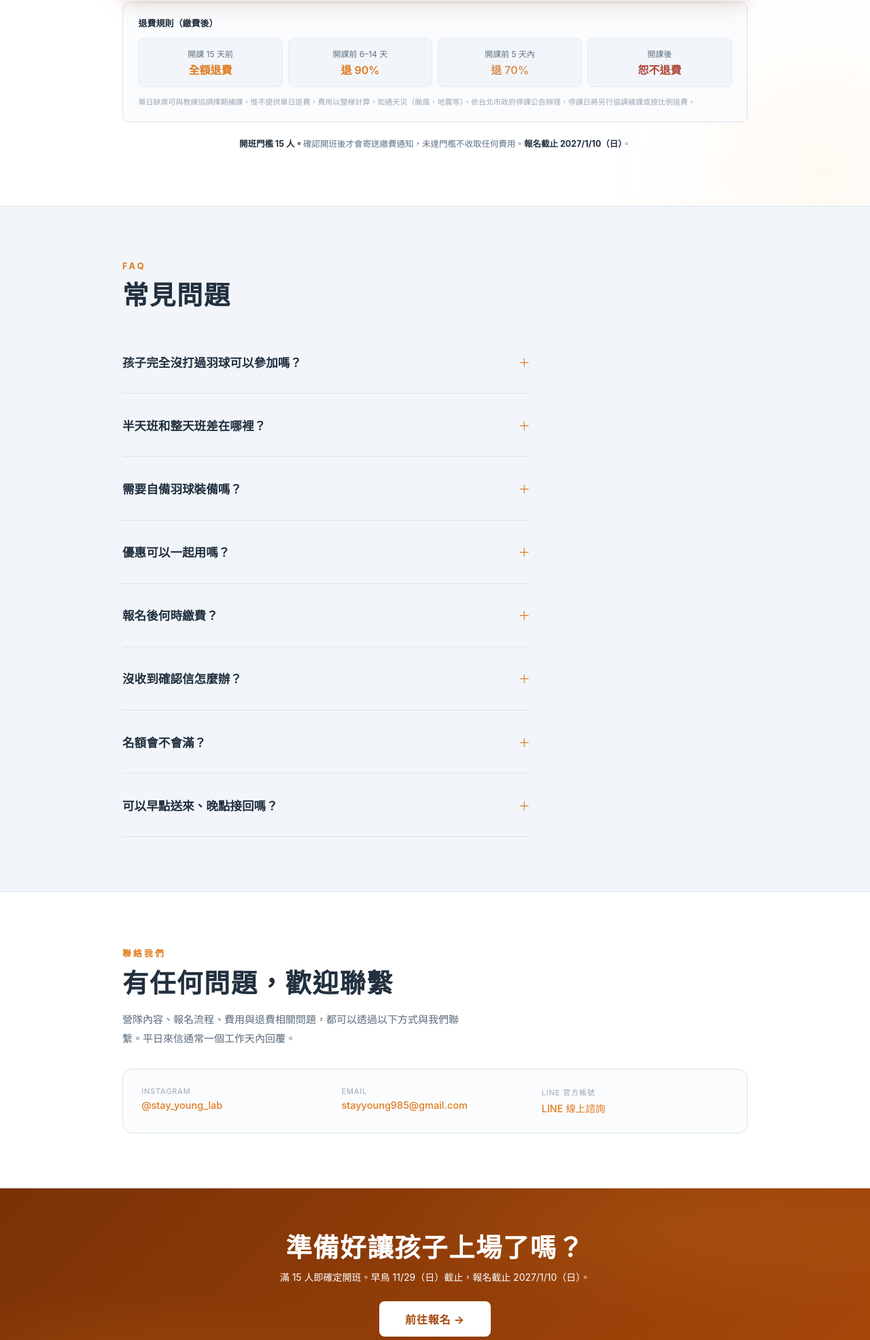
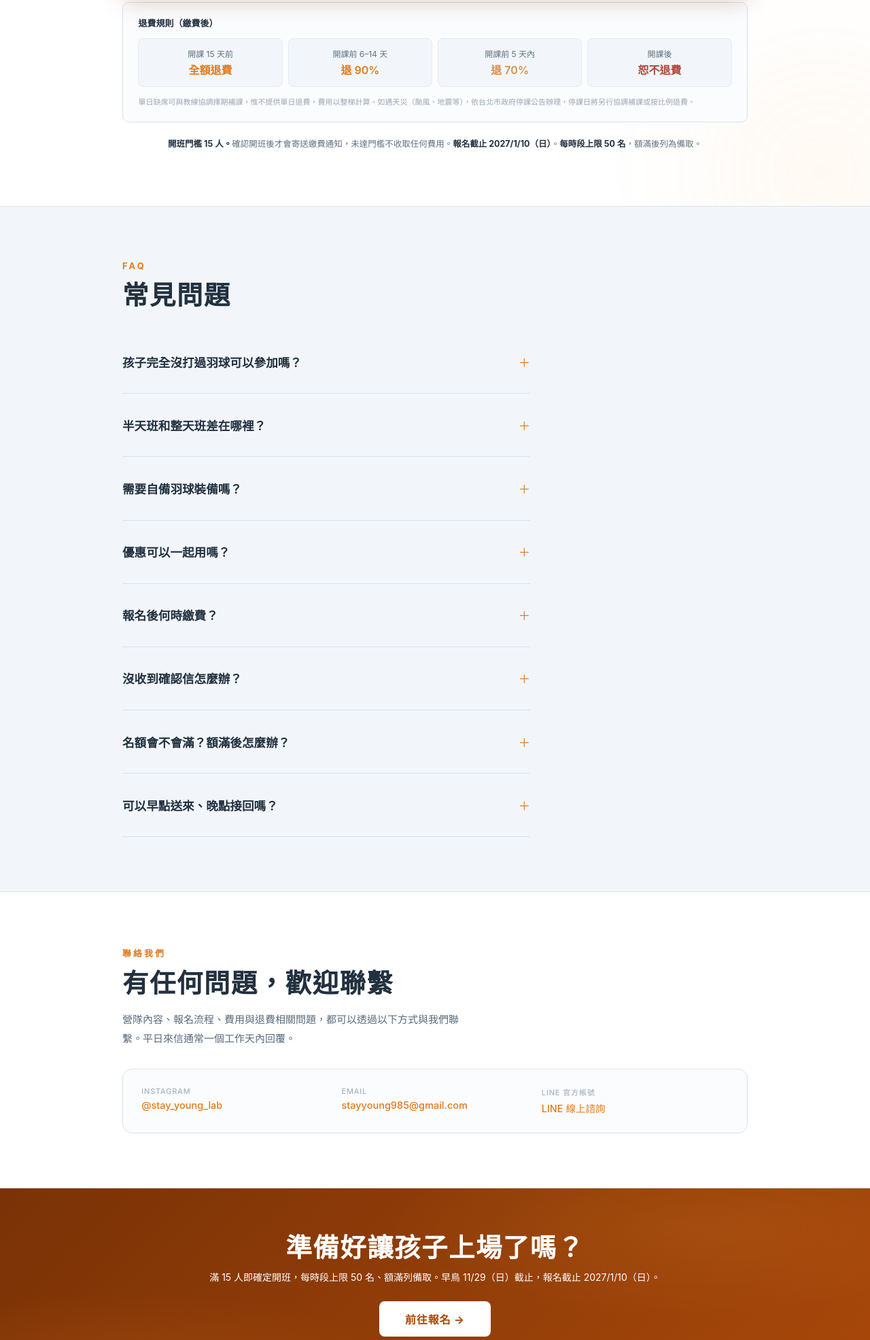
Before and after one commit to Ryan1109-d/badminton-camp, a plain HTML site: page index.html in a window 1280 px wide. Shown: the part 4849-6820 px from the top of the page at 68% size. Drawn offline with Linux system fonts and the light colour scheme.

Commit message:
fix: 前台口徑跟上恢復候補制（Ryan 11/28 核准改前台）
a1f8d0e 把後端改回「每時段上限 50、第 51 人起備取」，但前台還留著
11/23 為了「一律正取」改的文案，兩邊直接矛盾。上午佔用已 42/50，
再 8 位就會真的寄出備取信 → 家長會在同一個報名頁看到「不會列候補」
又收到備取信。這次把前台補齊。

index.html
- term-note 加回「每時段上限 50 名，額滿後列為備取」
- FAQ「名額會不會滿？」→「名額會不會滿？額滿後怎麼辦？」，
  說明上午／下午各 50 位、整天班同時佔兩邊、備取不收費、依序遞補，
  以及另一時段還有名額時可回信改報並直接列為正取
- CTA 加回「每時段上限 50 名、額滿列備取」

signup.html
- fnote 改成備取口徑
- 送出後的 alert：候補那行改用「備取」，並說明信裡會講遞補方式與
  另一時段的名額。原本那段「後端永遠回 false」的保險註解也一併更新

家長看到的字一律「備取」，Sheet 的狀態值維持「候補」（兩者刻意不同）。

gas-backend.js 報名截止後的那句「如有候補需求請直接來信」沒動：
那是 1/24 截止之後才會出現、語意是「還想報就來信」，且現在動它會讓
已填值版的 SHA-256 與日誌／claude.ai 手上的值對不上。

Co-Authored-By: Claude Opus 5 <noreply@anthropic.com>

```diff
--- a/index.html
+++ b/index.html
@@ -589,7 +589,7 @@ footer{background:var(--navy-deep);padding:1.9rem 1.75rem;display:flex;justify-c
       <div class="refund-note">單日缺席可與教練協調擇期補課，惟不提供單日退費，費用以整梯計算。如遇天災（颱風、地震等），依台北市政府停課公告辦理，停課日將另行協調補課或按比例退費。</div>
     </div>
   </div>
-    <p class="term-note reveal"><b>開班門檻 15 人。</b>確認開班後才會寄送繳費通知，未達門檻不收取任何費用。<b>報名截止 2027/1/10（日）</b>。</p>
+    <p class="term-note reveal"><b>開班門檻 15 人。</b>確認開班後才會寄送繳費通知，未達門檻不收取任何費用。<b>報名截止 2027/1/10（日）</b>。<b>每時段上限 50 名</b>，額滿後列為備取。</p>
 </section>
 
 <section class="sec alt" id="faq">
@@ -605,7 +605,7 @@ footer{background:var(--navy-deep);padding:1.9rem 1.75rem;display:flex;justify-c
       <div class="faq-i reveal"><button class="faq-q" type="button">優惠可以一起用嗎？<span class="faq-arrow">＋</span></button><div class="faq-a" id="faqStack">不好意思，三種優惠沒辦法疊加喔。早鳥、台大教職員、團報，只要符合其中任何一種就享同一個優惠價，不會因為同時符合兩種而更便宜，這點要請您見諒。</div></div>
       <div class="faq-i reveal"><button class="faq-q" type="button">報名後何時繳費？<span class="faq-arrow">＋</span></button><div class="faq-a">先報名就好，不用馬上付錢！送出後您會收到一封報名確認信，等報名人數達到開班標準、確定開班之後，我們才會寄繳費通知給您。在確定開班前，我們不會收取任何費用。</div></div>
       <div class="faq-i reveal"><button class="faq-q" type="button">沒收到確認信怎麼辦？<span class="faq-arrow">＋</span></button><div class="faq-a">先麻煩您到「垃圾郵件」或「促銷內容」資料夾找一下，系統信有時會被自動分類過去。如果找過還是沒有，很可能是報名時信箱有誤，請直接來信 stayyoung985@gmail.com 告訴我們孩子的姓名，我們會幫您確認報名狀態並補寄一次，不用擔心報名沒成功。</div></div>
-      <div class="faq-i reveal"><button class="faq-q" type="button">名額會不會滿？<span class="faq-arrow">＋</span></button><div class="faq-a">報名期間（至 2027/1/10）內一律正取，不會請您候補。我們會依報名人數調整場地與教練配置；萬一遇到場地無法再增加的情況，會第一時間以 email 告知，並且不會收取任何費用。</div></div>
+      <div class="faq-i reveal"><button class="faq-q" type="button">名額會不會滿？額滿後怎麼辦？<span class="faq-arrow">＋</span></button><div class="faq-a">上午與下午<b>各 50 位</b>（整天班同時佔用上午與下午各 1 位）。額滿後的報名會列為<b>備取</b>，備取期間同樣<b>不收取任何費用</b>；之後如果有正取家長沒有在期限內完成繳費，我們會依報名順序通知備取的家長遞補。<br>若另一個時段還有名額，我們會在確認信裡告訴您，您可以回信改報那個時段、<b>直接列為正取</b>；想繼續等遞補也完全沒問題。</div></div>
       <div class="faq-i reveal"><button class="faq-q" type="button">可以早點送來、晚點接回嗎？<span class="faq-arrow">＋</span></button><div class="faq-a">可以。三個時段都提供彈性接送：<b>最早 08:00 就能把孩子送到場館，最晚 18:00 前接回都沒問題</b>。延長的時段一樣由營隊教練在場照管，不另外收費。上午班的孩子中午之後想留下來等家長、下午班的孩子想提早到，都可以，直接跟現場教練說一聲即可。</div></div>
     </div>
   </div>
@@ -638,7 +638,7 @@ footer{background:var(--navy-deep);padding:1.9rem 1.75rem;display:flex;justify-c
 <section class="cta-band">
   <div class="reveal">
     <h2 class="st">準備好讓孩子上場了嗎？</h2>
-    <p>滿 15 人即確定開班。早鳥 11/29（日）截止，報名截止 2027/1/10（日）。</p>
+    <p>滿 15 人即確定開班，每時段上限 50 名、額滿列備取。早鳥 11/29（日）截止，報名截止 2027/1/10（日）。</p>
     <a class="btn-blue" href="signup.html">前往報名 →</a>
   </div>
 </section>
```
Also changed, not shown: signup.html (+5 -5 lines).
